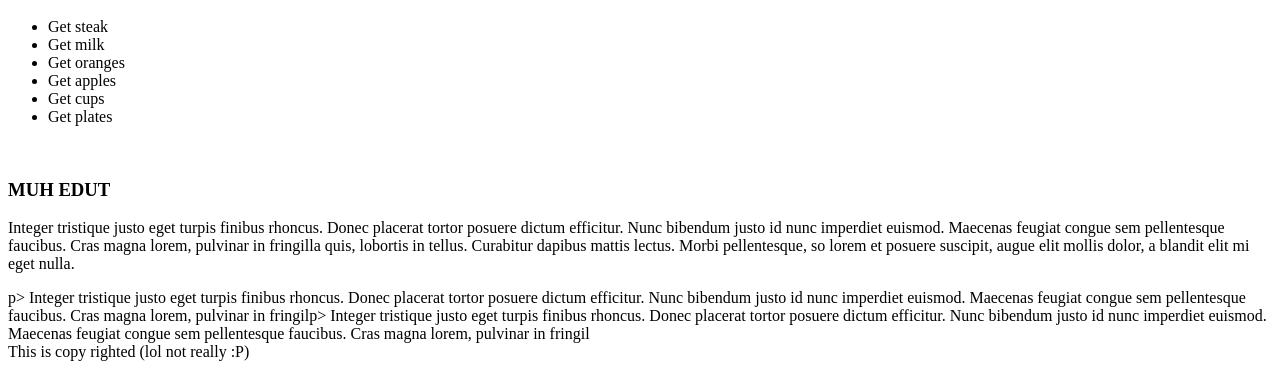
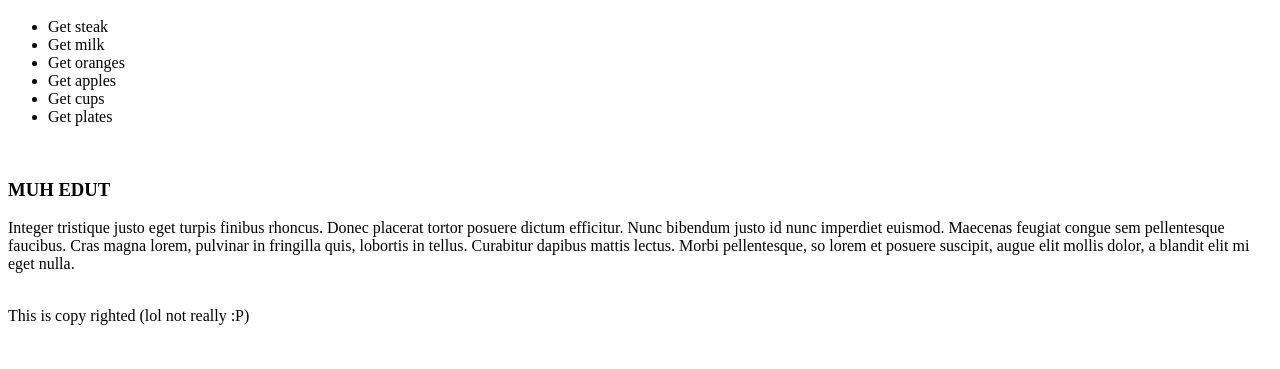
Before and after one commit to ijjjjojjokojojojojlp345678/tutorials, a plain HTML site: page index.html in a window 1280 px wide. Shown: the part 532-901 px from the top of the page. After the commit the page ends 865 px from the top, so only its background shows below. Drawn offline with Linux system fonts and the light colour scheme.

Commit message:
undoing jeffs stupid mistakes

```diff
--- a/index.html
+++ b/index.html
@@ -51,11 +51,7 @@
 	Cras magna lorem, pulvinar in fringilla quis, lobortis in tellus. Curabitur dapibus mattis lectus. Morbi
 	pellentesque, so lorem et posuere suscipit, augue elit mollis dolor, a blandit elit mi eget nulla. </p>
 
-	p> Integer tristique justo eget turpis finibus rhoncus. Donec placerat tortor posuere dictum efficitur.
-	Nunc bibendum justo id nunc imperdiet euismod. Maecenas feugiat congue sem pellentesque faucibus.
-	Cras magna lorem, pulvinar in fringilp> Integer tristique justo eget turpis finibus rhoncus. Donec placerat tortor posuere dictum efficitur.
-	Nunc bibendum justo id nunc imperdiet euismod. Maecenas feugiat congue sem pellentesque faucibus.
-	Cras magna lorem, pulvinar in fringil
+
 	<br>
 
 	<div id="footer">
```
